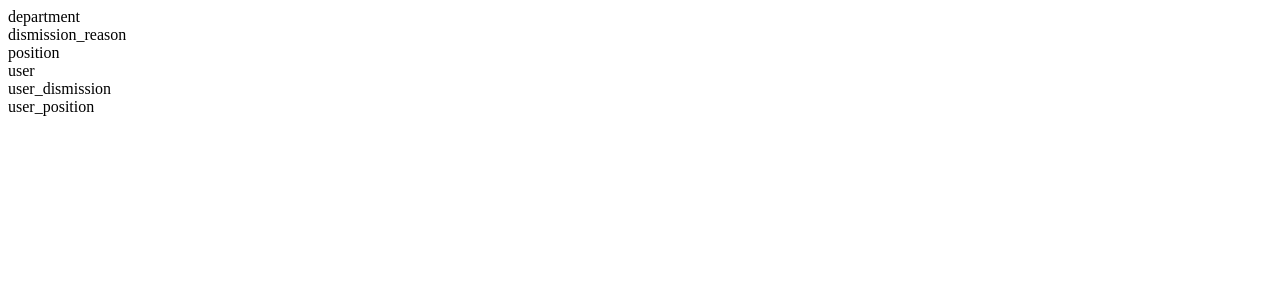
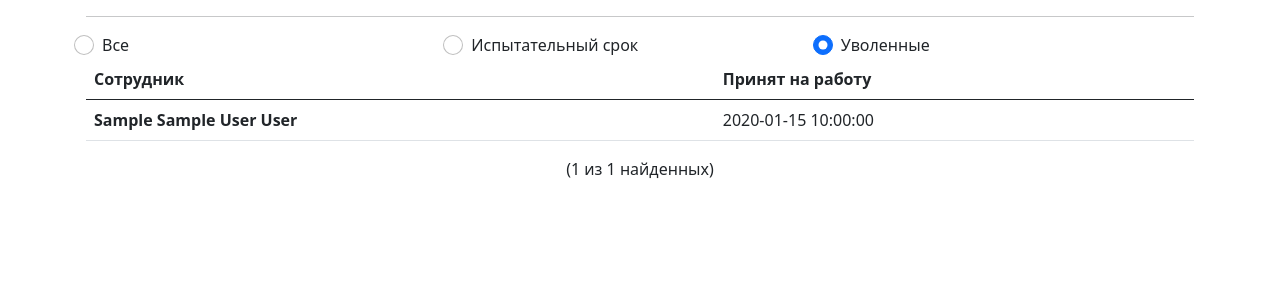
Before and after one commit to ToffaKrtek/test-robofin, a PHP site: page / in a window 1280 px wide. Shown: the top 300 px of the page. Run offline with PHP 8.4, Linux system fonts and the light colour scheme; tables that the repository leaves empty hold one stand-in row (values such as "Sample post"); some libraries are stand-ins or nearby versions.

Commit message:
Вывод данных + пагинация

```diff
--- a/docker-compose.yaml
+++ b/docker-compose.yaml
@@ -34,9 +34,8 @@ services:
     environment:
       MYSQL_ROOT_PASSWORD: password
     ports:
-      - "127.0.0.1:3600:3306"
+      - "3600:3306"
     command: --default-authentication-plugin=mysql_native_password --local-infile=1
-
 
 # Данный контейнер можно удалить -- СУБД (http://localhost:8090)
   adminer:
--- /dev/null
+++ b/src/components/DB.php
@@ -0,0 +1,12 @@
+<?php
+
+  class DB
+  {
+    public static function getConnect()
+    {
+      $paramsPath = ROOT.'/config.php';
+      $params = include($paramsPath);
+      $db = new PDO($params['dsn'], $params['user'], $params['pass'],[PDO::ATTR_ERRMODE => PDO::ERRMODE_EXCEPTION]);
+      return $db;
+    }
+  }
--- /dev/null
+++ b/src/components/Pagination.php
@@ -0,0 +1,82 @@
+<?php
+class Pagination {
+
+    public $currentPage;
+    public $perpage;
+    public $total;
+    public $countPages;
+
+    public $uri;
+
+    public function __construct($page, $perpage, $total)
+    {
+        $this->perpage = $perpage;
+        $this->total = $total;
+        $this->countPages = ceil($this->total / $this->perpage) ?:1;
+        $this->currentPage = $this->getCurrentPage($page);
+
+        $this->uri = $this->getParams();
+    }
+    public function getCurrentPage($page){
+        if (!$page || $page < 1) $page = 1;
+        if ($page > $this->countPages) $this->countPages;
+        return $page;
+    }
+
+    public function getHtml(){
+        $back = null;
+        $forward = null;
+        $startpage = null;
+        $endpage = null;
+        $page2left = null;
+        $page1left = null;
+        $page2right = null;
+        $page1right = null;
+
+        if ($this->currentPage > 1){
+            $back = "<li class='page-item'><a class='nav-link page-link' href='{$this->uri}page=".($this->currentPage - 1). "'>&lt;</a></li>";
+        }
+        if ($this->currentPage < $this->countPages){
+            $forward = "<li class='page-item'><a class='nav-link page-link' href='{$this->uri}page=".($this->currentPage + 1). "'>&gt;</a></li>";
+        }
+        if ($this->currentPage > 3){
+            $startpage = "<li class='page-item'><a class='nav-link page-link' href='{$this->uri}page=1'>&laquo;</a></li>";
+        }
+        if ($this->currentPage < $this->countPages - 2){
+            $endpage = "<li class='page-item'><a class='nav-link page-link' href='{$this->uri}page=".($this->countPages). "'>&raquo;</a></li>";
+        }
+        if ($this->currentPage - 2 > 0){
+            $page2left = "<li class='page-item'><a class='nav-link page-link' href='{$this->uri}page=".($this->currentPage-2). "'>".($this->currentPage - 2)."</a></li>";
+        }
+        if ($this->currentPage - 1 > 0){
+            $page1left = "<li class='page-item'><a class='nav-link page-link' href='{$this->uri}page=".($this->currentPage-1). "'>".($this->currentPage - 1)."</a></li>";
+        }
+        if ($this->currentPage + 1 <= $this->countPages){
+            $page1right = "<li class='page-item'><a class='nav-link page-link' href='{$this->uri}page=".($this->currentPage+1). "'>".($this->currentPage + 1)."</a></li>";
+        }
+        if ($this->currentPage + 2 <= $this->countPages){
+            $page2right = "<li class='page-item'><a class='nav-link page-link' href='{$this->uri}page=".($this->currentPage+2). "'>".($this->currentPage + 2)."</a></li>";
+        }
+        return '<ul class="pagination agination-lg center">'. $startpage.$back.$page2left.$page1left.'<li class="page-item active"><a class="page-link">'.$this->currentPage.'</a></li>'.$page1right.$page2right.$forward.$endpage.'</ul>';
+    }
+
+
+    public function __toString()
+    {
+        return $this->getHtml();
+    }
+
+
+    public  function getParams(){
+        $url = $_SERVER['REQUEST_URI'];
+        $url = explode('?', $url);
+        $uri = $url[0] . '?';
+        if (isset($url[1]) && $url[1]!=''){
+            $params = explode('&', $url[1]);
+            foreach ($params as $param){
+                if (!preg_match('#page=#', $param)) $uri .="{$param}&amp;";
+            }
+        }
+        return urldecode($uri);
+    }
+}
--- /dev/null
+++ b/src/config.php
@@ -0,0 +1,6 @@
+<?php
+return [
+  'dsn'  => 'mysql:host=mysqldb;dbname=robofin',
+    'user' => 'root',
+    'pass' => 'password',
+];
--- /dev/null
+++ b/src/controllers/AppController.php
@@ -0,0 +1,22 @@
+<?php
+include_once(ROOT.'/models/App.php');
+include_once(ROOT.'/components/Pagination.php');
+    class AppController {
+
+        public static function actionList() {
+
+            $title = 'Список сотрудников';
+            //пагинация
+            $page = isset($_GET['page']) ? (int)$_GET['page'] : 1;
+            $perpage = 10;
+            $offset = $perpage * ($page - 1);
+
+            $category = isset($_GET['category']) ? $_GET['category'] : 'all';
+            $total = App::count_user($category);
+            $staff = App::getAll($offset, $perpage);
+            $pagination = new Pagination($page, $perpage, $total[0]);
+
+            require_once(ROOT.'/views/index.php');
+            return true;
+        }
+    }
--- a/src/index.php
+++ b/src/index.php
@@ -1,15 +1,21 @@
 <?php
-// $pdo = new PDO('mysql:host=mysql;dbname=test', 'root', 'password');
-// $update_sql = file_get_contents('create tables.sql');
-// $pdo->exec($update_sql);
-// unset($update_sql);
-try {
-  $pdo = new PDO('mysql:host=mysqldb;dbname=robofin', 'root', 'password');
-  $allTable =$pdo->query('SHOW TABLES');
+//
+// try {
+//   $pdo = new PDO('mysql:host=mysqldb;dbname=robofin', 'root', 'password');
+//   $allTable =$pdo->query('SHOW TABLES');
+//
+// while($result = $allTable->fetch()) {
+//      echo $result[0] . '<br />';
+// }
+// } catch  (Exception $e){
+//   echo $e->getMessage();
+// }
 
-while($result = $allTable->fetch()) {
-     echo $result[0] . '<br />';
-}
-} catch  (Exception $e){
-  echo $e->getMessage();
-}
+
+// Создаем константу ROOT для удобства
+define('ROOT', dirname(__FILE__));
+
+// Подключение к БД -- параметры подключения в файле ./config.php
+require_once(ROOT. '/components/DB.php');
+require_once(ROOT. '/controllers/AppController.php');
+AppController::actionList();
--- /dev/null
+++ b/src/models/App.php
@@ -0,0 +1,25 @@
+<?php
+    class App {
+        static function getAll($offset, $perpage){
+            try {
+                $db = DB::getConnect();
+                $sql = "SELECT * FROM user LIMIT $perpage OFFSET $offset";
+                $result = $db->query($sql);
+            }  catch( Exception $e) {
+                print_r($e);
+                return $e;
+            }
+            return $result->fetchAll();
+        }
+        static function count_user($category){
+            try {
+                $db = DB::getConnect();
+                $sql = "SELECT COUNT(id) FROM user";
+                $result = $db->query($sql);
+            }  catch( Exception $e) {
+                print_r($e);
+                return $e;
+            }
+            return $result->fetch();
+        }
+    }
--- /dev/null
+++ b/src/views/index.php
@@ -0,0 +1,80 @@
+<?php
+?>
+<!DOCTYPE html>
+<html lang="ru">
+<head>
+    <meta charset="UTF-8">
+    <meta http-equiv="X-UA-Compatible" content="IE=edge">
+    <meta name="viewport" content="width=device-width, initial-scale=1.0">
+    <title><?= $title;?></title>
+    <link rel="stylesheet" href="https://stackpath.bootstrapcdn.com/bootstrap/5.0.0-alpha1/css/bootstrap.min.css" integrity="sha384-r4NyP46KrjDleawBgD5tp8Y7UzmLA05oM1iAEQ17CSuDqnUK2+k9luXQOfXJCJ4I" crossorigin="anonymous">
+    <script src="http://ajax.googleapis.com/ajax/libs/jquery/2.1.1/jquery.min.js"></script>
+</head>
+<body>
+<div class="container">
+    <hr />
+    <div class="col-md-12 row px-auto">
+        <div class=" col-md-4 form-check">
+            <input class="form-check-input" type="radio" name="flexRadioDefault" id="flexRadioDefault1">
+            <label class="form-check-label" for="flexRadioDefault1">
+                Все
+            </label>
+        </div>
+        <div class=" col-md-4 form-check">
+            <input class="form-check-input" type="radio" name="flexRadioDefault" id="flexRadioDefault2" checked>
+            <label class="form-check-label" for="flexRadioDefault2">
+                Испытательный срок
+            </label>
+        </div>
+        <div class=" col-md-4 form-check">
+            <input class="form-check-input" type="radio" name="flexRadioDefault" id="flexRadioDefault3" checked>
+            <label class="form-check-label" for="flexRadioDefault3">
+                Уволенные
+            </label>
+        </div>
+    </div>
+
+    <table class="table">
+    <thead>
+        <tr>
+        <th scope="col">Сотрудник</th>
+        <th scope="col">Принят на работу</th>
+        </tr>
+    </thead>
+    <tbody>
+    <?php foreach( $staff as $user):?>
+        <tr>
+        <th scope="row"><?= $user['first_name'] . ' '. $user['middle_name'] . ' ' . $user['last_name'];?></th>
+        <td><?= $user['created_at'];?></td>
+        </tr>
+    <?php endforeach;?>
+    </tbody>
+    </table>
+    <div class="text-center">
+        <p>(<?=count($staff);?> из <?=$total[0];?> найденных)</p>
+        <?php if($pagination->countPages > 1):?>
+            <nav>
+                <?=$pagination;?>
+            </nav>
+        <?php endif;?>
+    </div>
+<script src="https://cdn.jsdelivr.net/npm/popper.js@1.16.0/dist/umd/popper.min.js" integrity="sha384-Q6E9RHvbIyZFJoft+2mJbHaEWldlvI9IOYy5n3zV9zzTtmI3UksdQRVvoxMfooAo" crossorigin="anonymous"></script>
+<script src="https://stackpath.bootstrapcdn.com/bootstrap/5.0.0-alpha1/js/bootstrap.min.js" integrity="sha384-oesi62hOLfzrys4LxRF63OJCXdXDipiYWBnvTl9Y9/TRlw5xlKIEHpNyvvDShgf/" crossorigin="anonymous"></script>
+<!-- <script>
+$(document).ready(function() {
+	$("#results" ).load( "fetch_pages.php"); //load initial records
+
+	//executes code below when user click on pagination links
+	$("#results").on( "click", ".pagination a", function (e){
+		e.preventDefault();
+		$(".loading-div").show(); //show loading element
+		var page = $(this).attr("data-page"); //get page number from link
+		$("#results").load("fetch_pages.php",{"page":page}, function(){ //get content from PHP page
+			$(".loading-div").hide(); //once done, hide loading element
+		});
+
+	});
+});
+</script> -->
+</body>
+</html>
```
Also changed, not shown: 2 other files.
